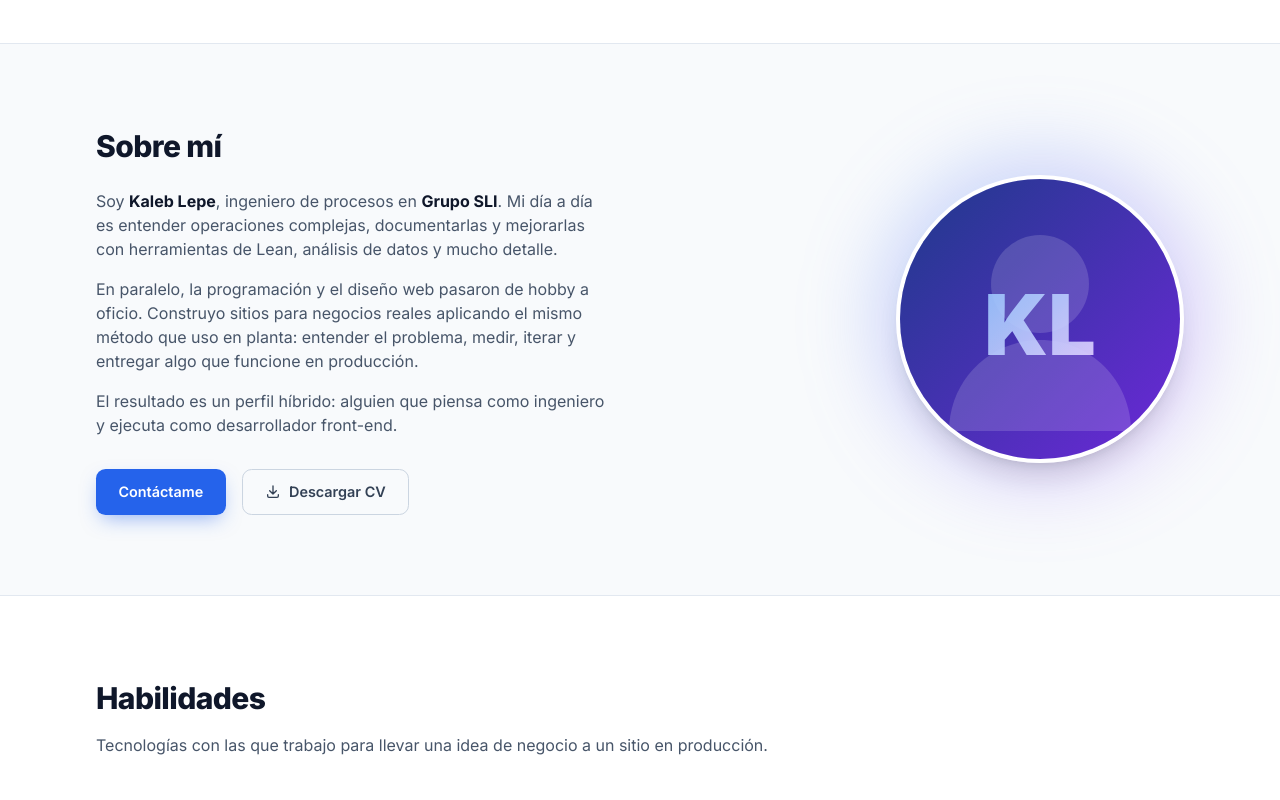
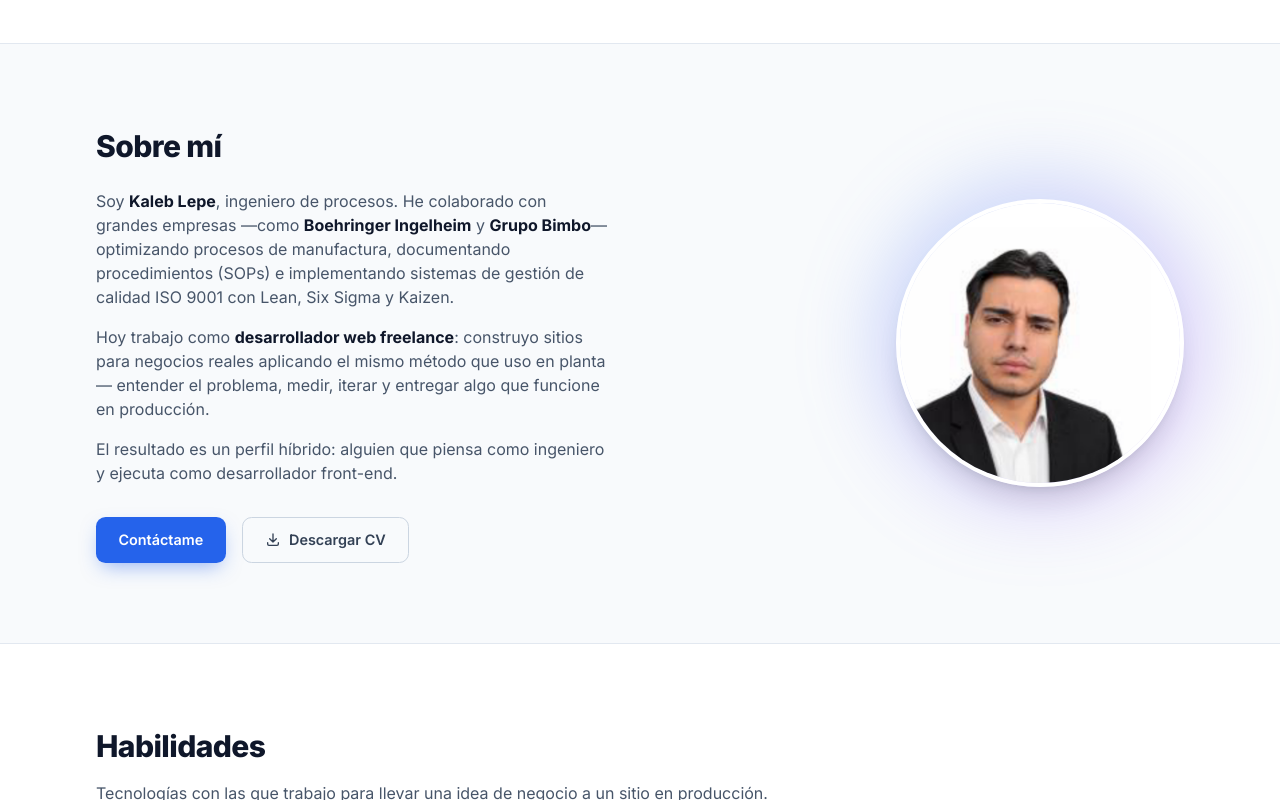
Before and after one commit to LHABOL/Portfolio-personal, a plain HTML site: page index.html in a window 1280 px wide. Shown: the part 1341-2141 px from the top of the page. Drawn offline with nearby package versions, Linux system fonts and the light colour scheme.

Commit message:
Foto y CV reales; ajuste de la descripción de Sobre mí
- Sustituye el placeholder por la foto real (recortada del CV) y el CV real.
- Sobre mí: quita el empleador actual; menciona colaboración con grandes
  empresas (Boehringer Ingelheim, Grupo Bimbo) como ingeniero de procesos y
  posición actual como desarrollador web freelance.
- Actualiza el badge del hero y la meta description en consecuencia.

Co-Authored-By: Claude Sonnet 5 <noreply@anthropic.com>

```diff
--- a/index.html
+++ b/index.html
@@ -6,7 +6,7 @@
 
   <!-- ============ SEO ============ -->
   <title>Kaleb Lepe — Ingeniería de Procesos + Desarrollo Web</title>
-  <meta name="description" content="Portfolio de Kaleb Lepe: ingeniero de procesos en Grupo SLI y desarrollador web front-end. Uno el pensamiento analítico de procesos con la creación de sitios web a medida para negocios reales." />
+  <meta name="description" content="Portfolio de Kaleb Lepe: ingeniero de procesos y desarrollador web freelance. Uno el pensamiento analítico de procesos con la creación de sitios web a medida para negocios reales." />
   <meta name="author" content="Kaleb Lepe" />
   <meta name="theme-color" content="#0f172a" />
   <link rel="canonical" href="https://kaleblepe.vercel.app/" />
@@ -150,7 +150,7 @@
       <div class="reveal max-w-3xl">
         <p class="mb-4 inline-flex items-center gap-2 rounded-full border border-slate-200 bg-slate-50 px-3 py-1 text-xs font-medium text-slate-600 dark:border-white/10 dark:bg-white/5 dark:text-slate-300">
           <span class="h-1.5 w-1.5 rounded-full bg-green-500"></span>
-          Ingeniero de Procesos en Grupo SLI · Desarrollador Web front-end
+          Ingeniero de Procesos · Desarrollador Web freelance
         </p>
 
         <h1 class="text-4xl font-extrabold leading-tight tracking-tight text-slate-900 dark:text-white sm:text-5xl lg:text-6xl">
@@ -247,14 +247,16 @@
           <h2 class="section-title">Sobre mí</h2>
           <div class="mt-5 space-y-4 text-slate-600 dark:text-slate-400">
             <p>
-              Soy <strong class="text-slate-900 dark:text-white">Kaleb Lepe</strong>, ingeniero de procesos en
-              <strong class="text-slate-900 dark:text-white">Grupo SLI</strong>. Mi día a día es entender operaciones
-              complejas, documentarlas y mejorarlas con herramientas de Lean, análisis de datos y mucho detalle.
+              Soy <strong class="text-slate-900 dark:text-white">Kaleb Lepe</strong>, ingeniero de procesos. He
+              colaborado con grandes empresas &mdash;como <strong class="text-slate-900 dark:text-white">Boehringer
+              Ingelheim</strong> y <strong class="text-slate-900 dark:text-white">Grupo Bimbo</strong>&mdash;
+              optimizando procesos de manufactura, documentando procedimientos (SOPs) e implementando sistemas de
+              gestión de calidad ISO 9001 con Lean, Six Sigma y Kaizen.
             </p>
             <p>
-              En paralelo, la programación y el diseño web pasaron de hobby a oficio. Construyo sitios para negocios
-              reales aplicando el mismo método que uso en planta: entender el problema, medir, iterar y entregar algo
-              que funcione en producción.
+              Hoy trabajo como <strong class="text-slate-900 dark:text-white">desarrollador web freelance</strong>:
+              construyo sitios para negocios reales aplicando el mismo método que uso en planta &mdash; entender el
+              problema, medir, iterar y entregar algo que funcione en producción.
             </p>
             <p>
               El resultado es un perfil híbrido: alguien que piensa como ingeniero y ejecuta como desarrollador front-end.
@@ -274,8 +276,8 @@
         <div class="reveal flex justify-center lg:justify-end">
           <div class="relative">
             <div aria-hidden="true" class="absolute -inset-4 rounded-full bg-gradient-to-br from-primary-500/30 to-purple-500/30 blur-2xl"></div>
-            <img src="assets/img/profile.svg" alt="Retrato de Kaleb Lepe"
-              class="relative h-64 w-64 rounded-full border-4 border-white object-cover shadow-xl dark:border-white/10 sm:h-72 sm:w-72" />
+            <img src="assets/img/profile.png" alt="Retrato de Kaleb Lepe" width="288" height="288"
+              class="relative h-64 w-64 rounded-full border-4 border-white object-cover object-top shadow-xl dark:border-white/10 sm:h-72 sm:w-72" />
           </div>
         </div>
       </div>
```
Also changed, not shown: README.md, assets/img/profile.png (added), assets/img/profile.svg (deleted), 1 other file.
